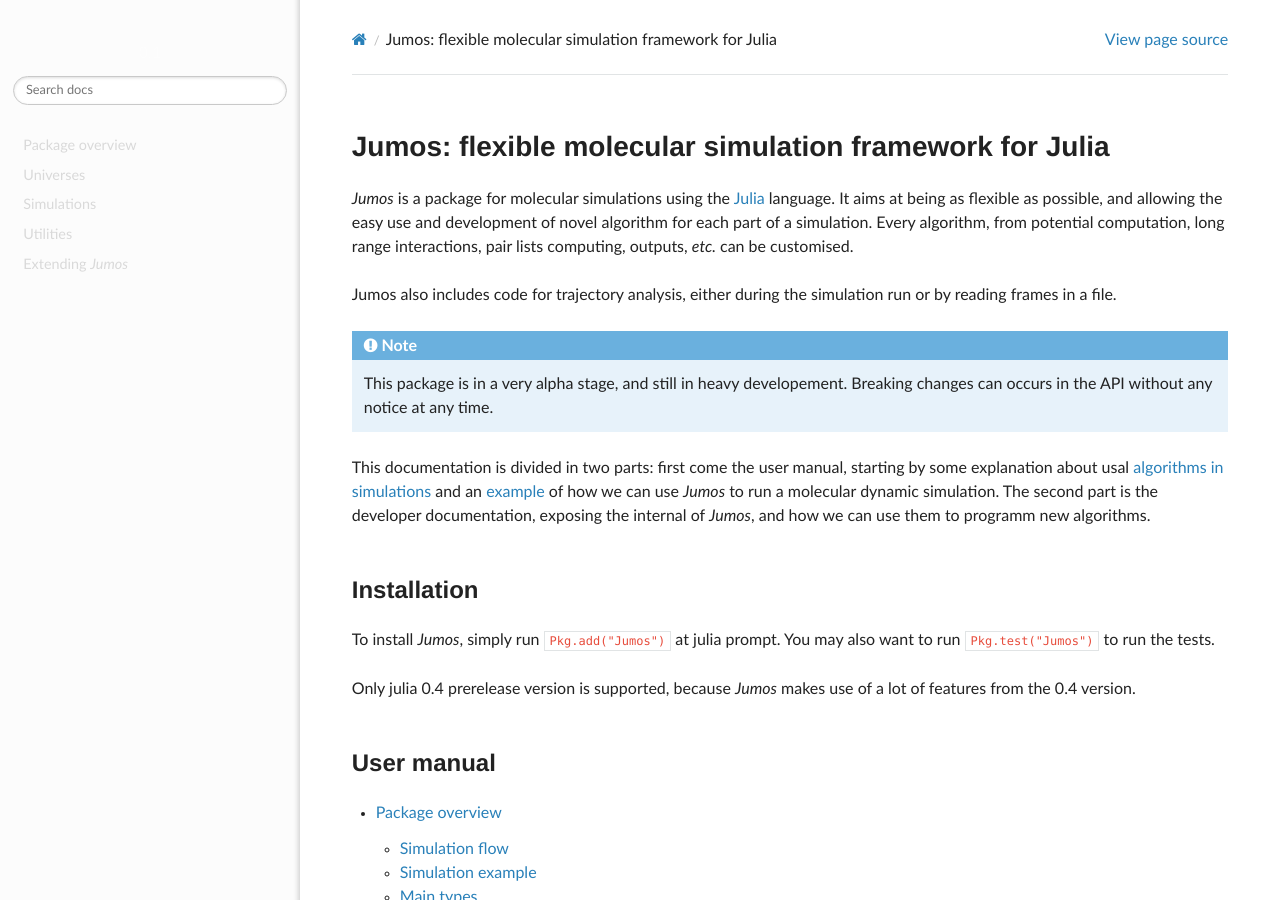
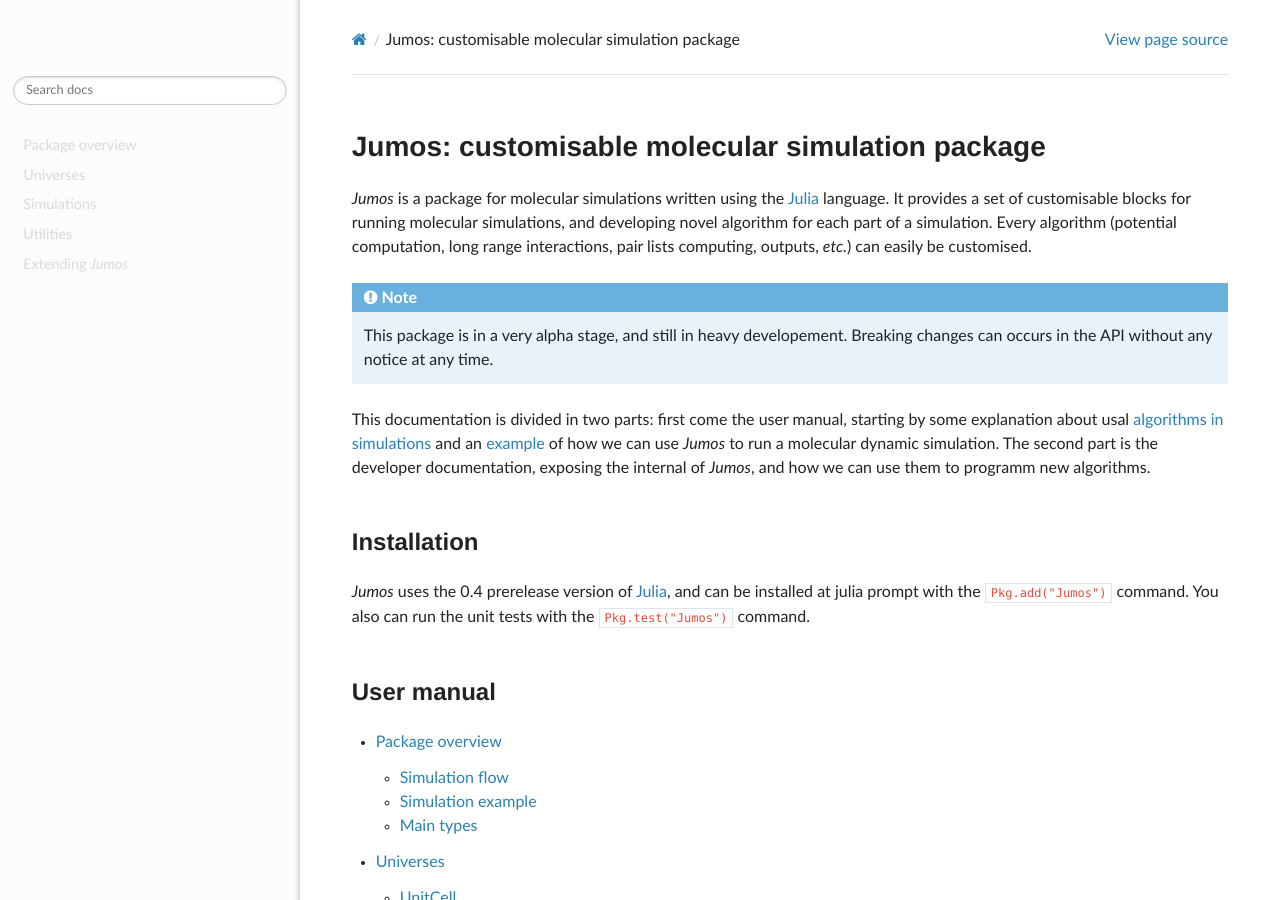
Before and after one commit to Luthaf/Jumos.jl, a Sphinx documentation site: the page built from doc/index.rst, in a window 1280 px wide and 900 px high. Built offline with Sphinx 7.4.7 and the Read the Docs theme 2.0.0, drawn with Linux system fonts in a browser that asks for light colours.

Commit message:
[doc] Update the documentation home page

```diff
--- a/doc/index.rst
+++ b/doc/index.rst
@@ -1,14 +1,11 @@
-Jumos: flexible molecular simulation framework for Julia
-========================================================
+Jumos: customisable molecular simulation package
+================================================
 
-|Jumos| is a package for molecular simulations using the `Julia`_ language.
-It aims at being as flexible as possible, and allowing the easy use and
-development of novel algorithm for each part of a simulation. Every algorithm,
-from potential computation, long range interactions, pair lists computing,
-outputs, *etc.* can be customised.
-
-Jumos also includes code for trajectory analysis, either during the simulation
-run or by reading frames in a file.
+|Jumos| is a package for molecular simulations written using the `Julia`_ language.
+It provides a set of customisable blocks for running molecular simulations, and
+developing novel algorithm for each part of a simulation. Every algorithm (potential
+computation, long range interactions, pair lists computing, outputs, *etc.*) can
+easily be customised.
 
 .. _Julia : http://julialang.org/
 
@@ -26,11 +23,9 @@
 Installation
 ------------
 
-To install |Jumos|, simply run ``Pkg.add("Jumos")`` at julia prompt. You may
-also want to run ``Pkg.test("Jumos")`` to run the tests.
-
-Only julia 0.4 prerelease version is supported, because |Jumos| makes use of
-a lot of features from the 0.4 version.
+|Jumos| uses the 0.4 prerelease version of `Julia`_, and can be installed at julia
+prompt with the ``Pkg.add("Jumos")`` command. You also can run the unit tests with
+the ``Pkg.test("Jumos")`` command.
 
 User manual
 -----------
```
